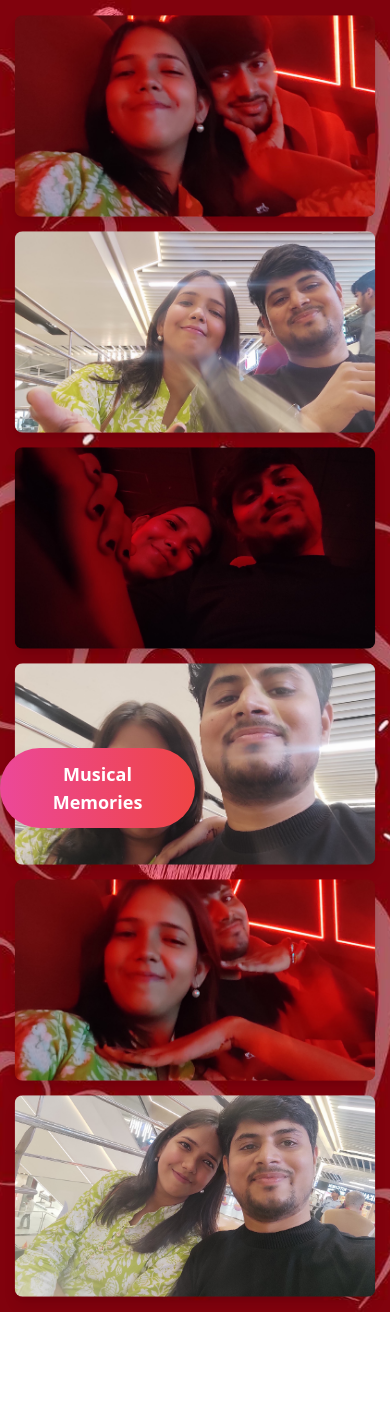
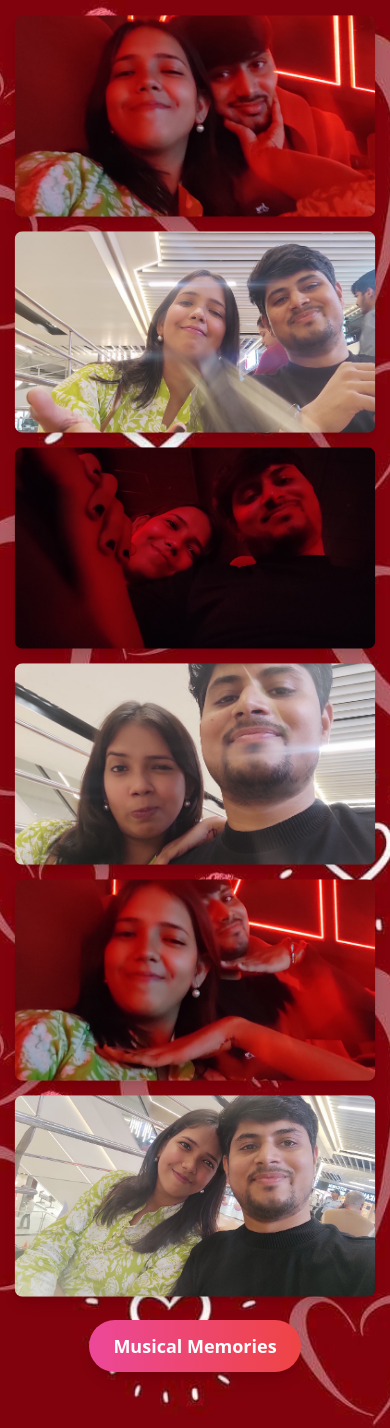
Before and after one commit to Itsgit08/ritvik_bday, a React (Vite) app: page /surprise in a window 390 px wide. Before the commit the page ends 1312 px from the top, so only its background shows below. Built offline with nearby package versions, Linux system fonts and the light colour scheme.

Commit message:
Updated files for responsiveness1

```diff
--- a/src/components/SurprisePage.jsx
+++ b/src/components/SurprisePage.jsx
@@ -14,10 +14,11 @@ const gridItems = [
 const SurpriseGrid = () => {
   return (
     <div
-  className="min-h-screen w-full overflow-y-auto grid grid-cols-1 sm:grid-cols-2 lg:grid-cols-3 grid-rows-2 gap-4 p-4 bg-cover bg-center"
+      className="min-h-screen flex flex-col justify-between bg-cover bg-center p-4"
       style={{ backgroundImage: "url('/images/back14.jpeg')" }}
     >
-
+      {/* 🎁 Surprise Grid */}
+      <div className="grid grid-cols-1 sm:grid-cols-2 lg:grid-cols-3 grid-rows-2 gap-4 flex-grow">
         {gridItems.map((item, index) => (
           <motion.div
             key={index}
@@ -37,10 +38,11 @@ const SurpriseGrid = () => {
             </div>
           </motion.div>
         ))}
+      </div>
 
-      {/* Animated Button */}
+      {/* 🎶 Musical Memories Button (Now placed at the end of scroll) */}
+      <div className="flex justify-center mt-6 pb-10">
         <motion.div
-  className="absolute bottom-0 left-1/2 transform -translate-x-1/2 pb-4"
           whileHover={{ scale: 1.1 }}
           whileTap={{ scale: 0.9 }}
         >
@@ -50,7 +52,7 @@ const SurpriseGrid = () => {
             </button>
           </Link>
         </motion.div>
-
+      </div>
     </div>
   );
 };
```
Lines whose indentation alone changed are shown as unchanged.
